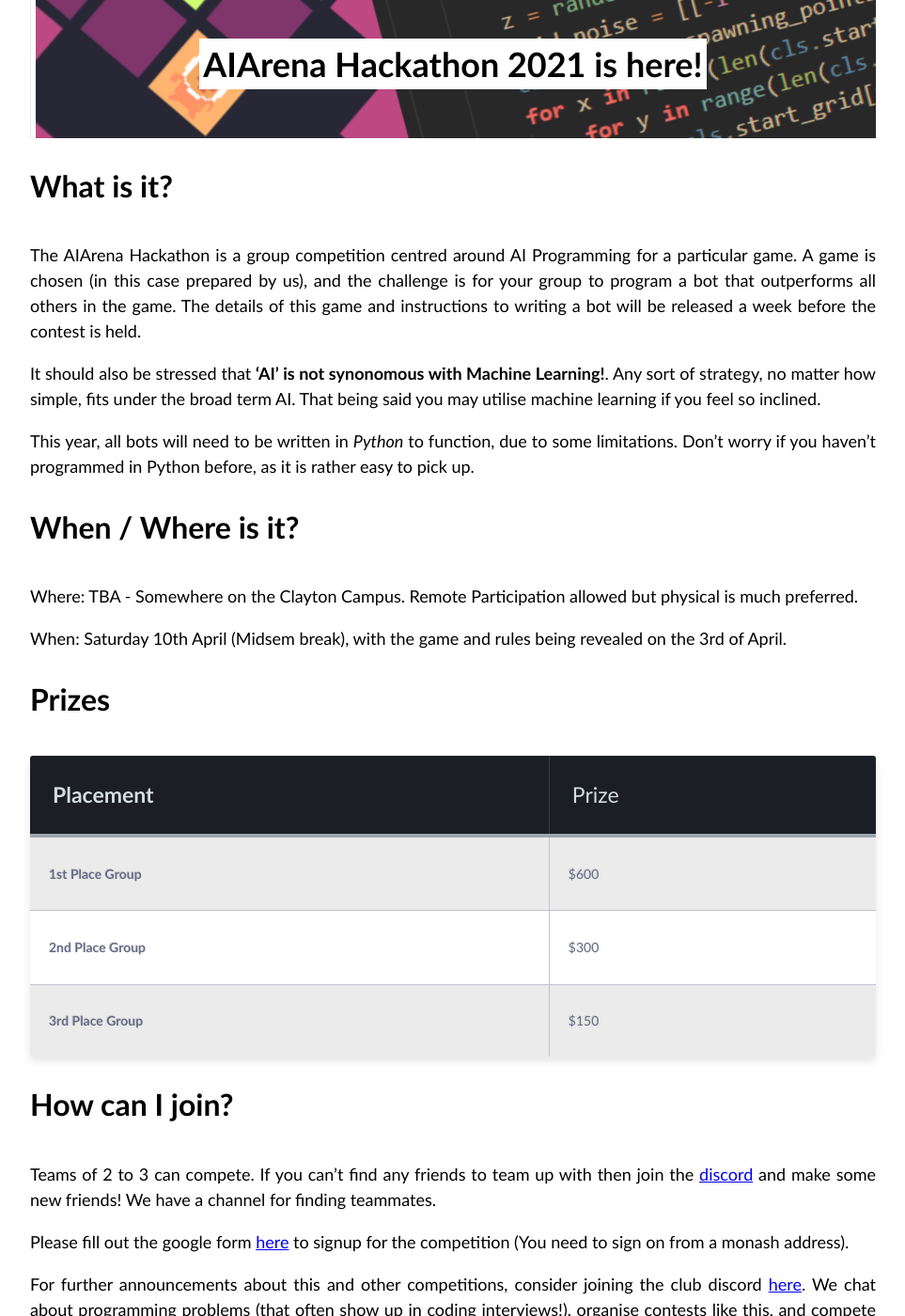
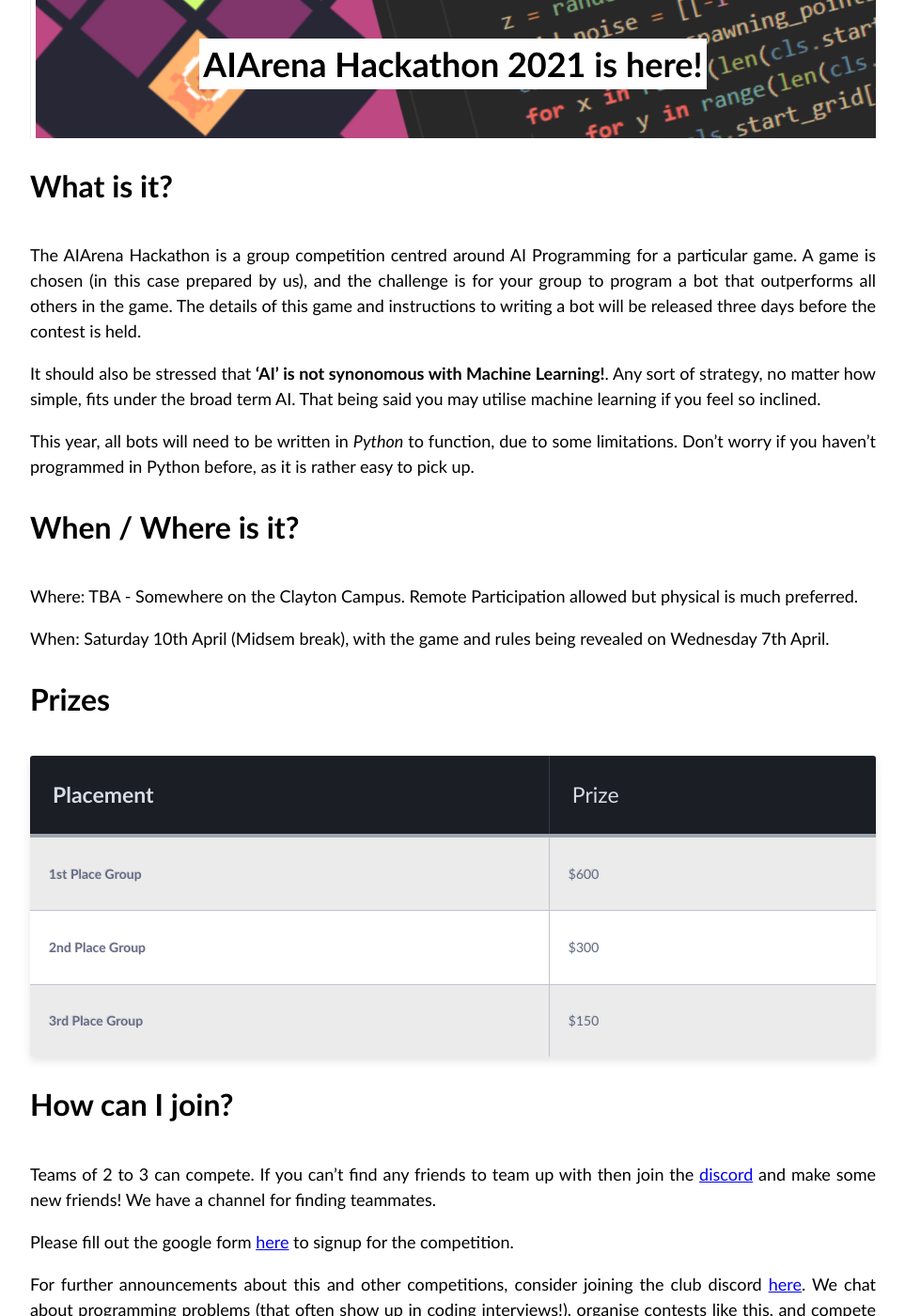
Before and after one commit to monash-programming-team/monash-programming-team.github.io, a Jekyll site: the page built from pages/aiarena-2021.md, in a window 1280 px wide and 1400 px high, scrolled down 347 px. Shown: the whole window at 94% size, without its empty margins (178-1141 px from the left). Built offline with Jekyll 4.4.1, drawn with Linux system fonts in a browser that asks for light colours.

Commit message:
Update aiarena-2021.md

```diff
--- a/pages/aiarena-2021.md
+++ b/pages/aiarena-2021.md
@@ -16,7 +16,7 @@ sticky-desc: AIArena Hackathon 2021 Details
 
 The AIArena Hackathon is a group competition centred around AI Programming for a particular game.
 A game is chosen (in this case prepared by us), and the challenge is for your group to program a bot that outperforms all others in the game.
-The details of this game and instructions to writing a bot will be released a week before the contest is held.
+The details of this game and instructions to writing a bot will be released three days before the contest is held.
 
 It should also be stressed that **'AI' is not synonomous with Machine Learning!**. Any sort of strategy, no matter how simple, fits under the broad term AI. That being said you may utilise machine learning if you feel so inclined.
 
@@ -26,7 +26,7 @@ This year, all bots will need to be written in *Python* to function, due to some
 
 Where: TBA - Somewhere on the Clayton Campus. Remote Participation allowed but physical is much preferred.
 
-When: Saturday 10th April (Midsem break), with the game and rules being revealed on the 3rd of April.
+When: Saturday 10th April (Midsem break), with the game and rules being revealed on Wednesday 7th April.
 
 ## Prizes
 
@@ -41,7 +41,7 @@ When: Saturday 10th April (Midsem break), with the game and rules being revealed
 
 Teams of 2 to 3 can compete. If you can't find any friends to team up with then join the <a href="https://discord.link/MonashICPC" target="_blank">discord</a> and make some new friends! We have a channel for finding teammates.
 
-Please fill out the google form [here](https://forms.gle/Mre312SkkLpKpSYM8) to signup for the competition (You need to sign on from a monash address).
+Please fill out the google form [here](https://forms.gle/Mre312SkkLpKpSYM8) to signup for the competition.
 
 For further announcements about this and other competitions, consider joining the club discord <a href="https://discord.link/MonashICPC" target="_blank">here</a>.
 We chat about programming problems (that often show up in coding interviews!), organise contests like this, and compete in worldwide competitions such as [ICPC](https://icpc.global/)!
```
